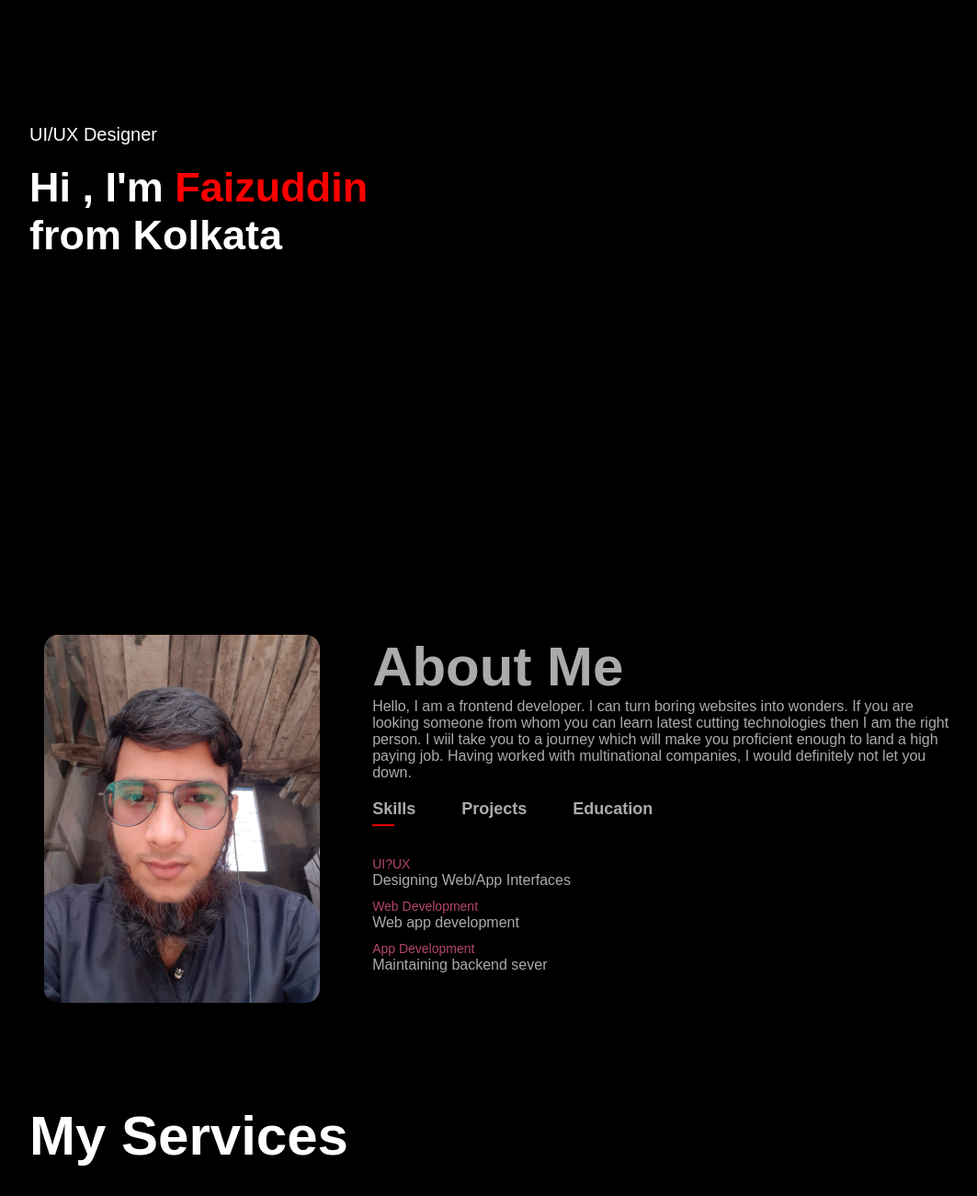
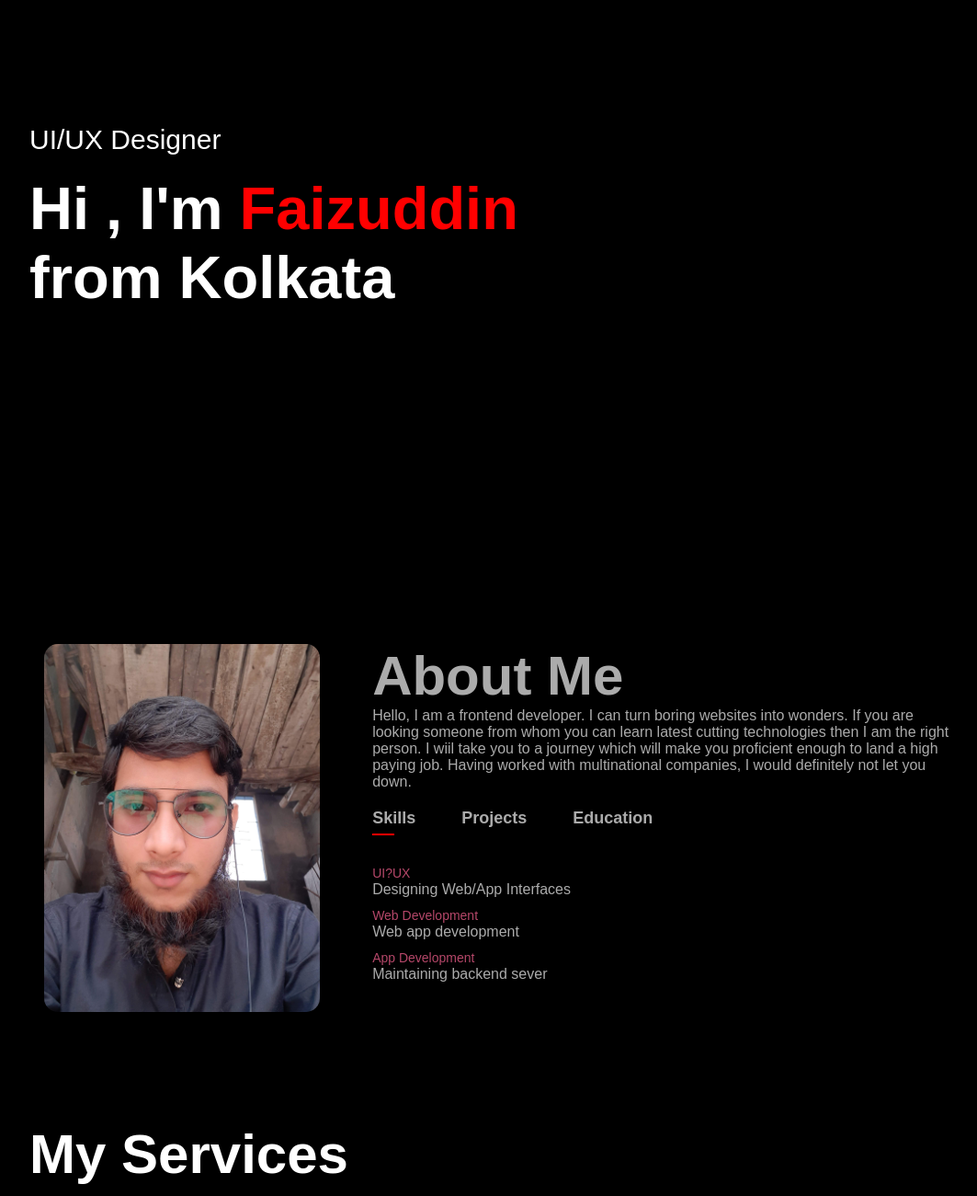
Before and after one commit to Faiz528/Personal_portfolio, a plain HTML site: page index.html in a window 1280 px wide. Shown: the part 180-1480 px from the top of the page at 92% size, without its empty margins (96-1159 px from the left). Drawn offline with Linux system fonts and the light colour scheme.

Commit message:
Update style.css

```diff
--- a/style.css
+++ b/style.css
@@ -58,12 +58,12 @@ nav ul li a:hover::after{
 }
 .header-text{
      margin-top: 20%;
-     font-size: 20px;
+     font-size: 30px;
      color: white;
 }
 .header-text h1{
     margin-top: 20px;
-    font-size: 45px;
+    font-size: 65px;
     color: white;
     text-decoration: none;
 }
@@ -72,7 +72,7 @@ nav ul li a:hover::after{
      color: red;
 }
 #about{
-    padding :60px 20px;
+    padding :70px 20px;
     color:#ababab
 }
 .row{
```
